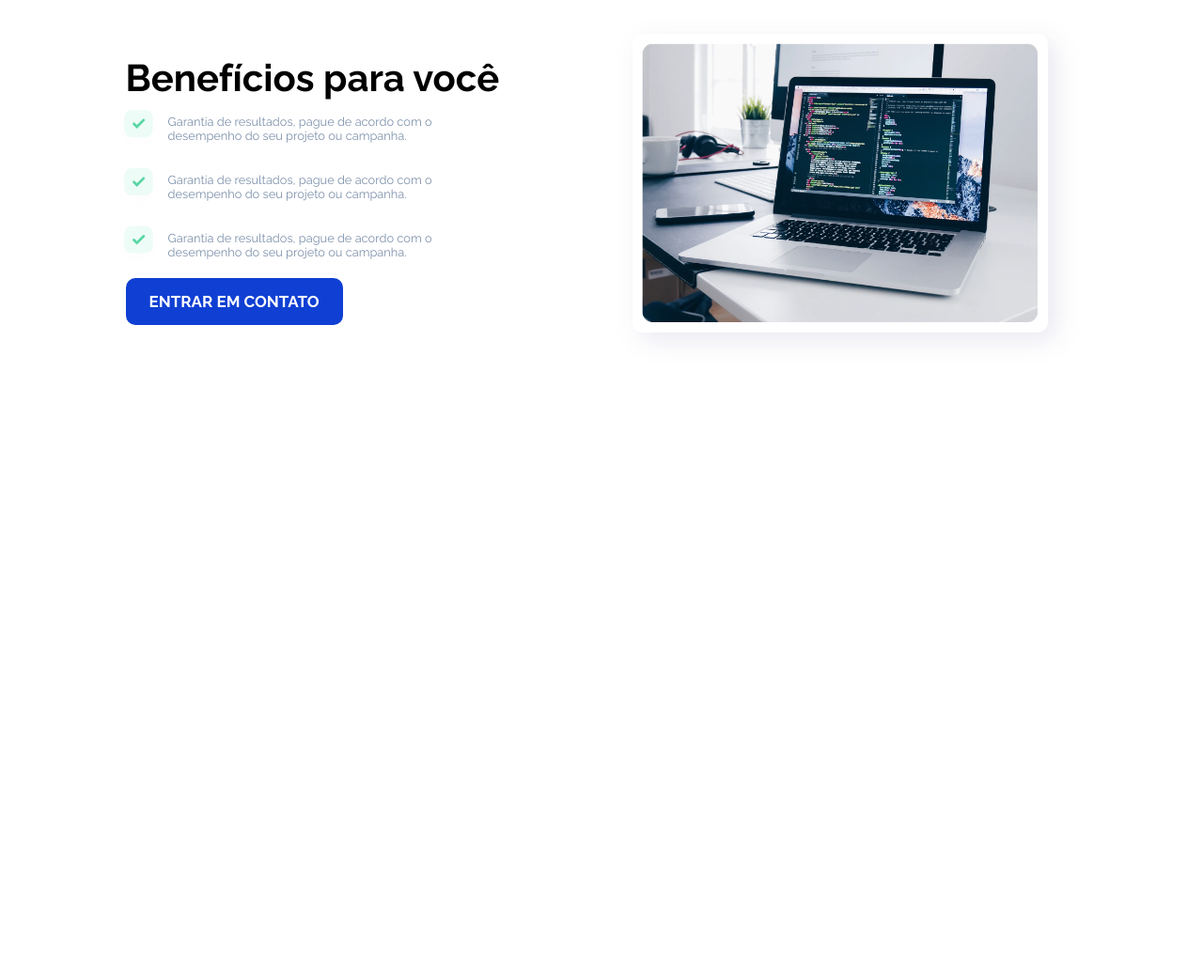
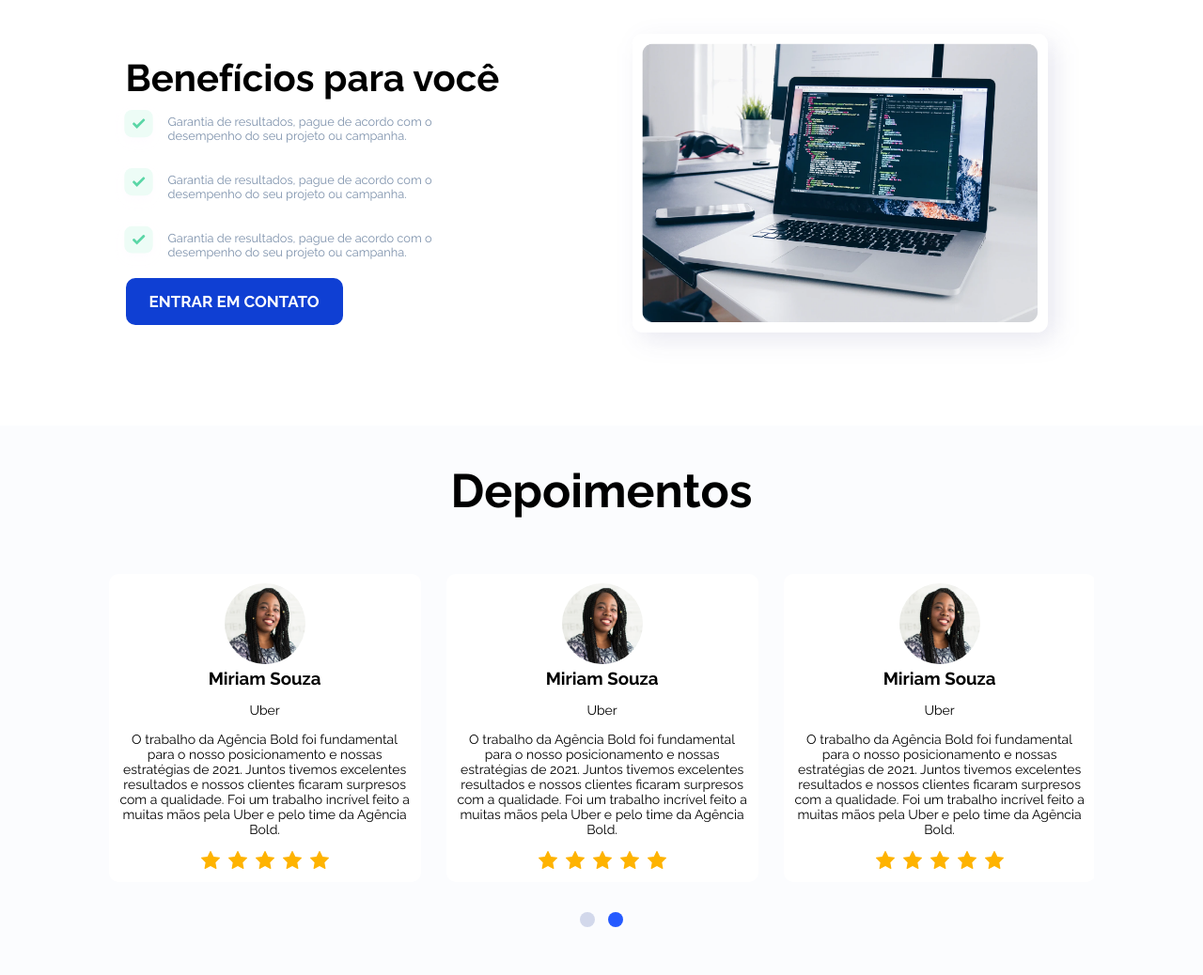
Before and after one commit to P1P0S/bold, a plain HTML site: page index.html in a window 1280 px wide. Shown: the part 2068-3106 px from the top of the page at 94% size. Before the commit the page ends 2521 px from the top, so only its background shows below. Drawn offline with nearby package versions, Linux system fonts and the light colour scheme.

Commit message:
:lipstick: add slider users reports
add slider using a jquery and slick plugins cdn

```diff
--- a/index.html
+++ b/index.html
@@ -109,4 +109,93 @@
         </div>
     </section>
 
+    <section class="reports">
+        <h1>Depoimentos</h1>
+        <div class="center" style="display: block;">
+            <br>
+            <div style="max-width: 1200px;" class="container-slider">
+                <div class="container-slider-single">
+                    <img src="./assets/DEPOIMENTO1.png" alt="">
+                    <h3>Miriam Souza</h3>
+                    <p>Uber</p>
+                    <p>O trabalho da Agência Bold foi fundamental para o nosso posicionamento e nossas estratégias de
+                        2021. Juntos tivemos excelentes resultados e nossos clientes ficaram surpresos com a qualidade.
+                        Foi um trabalho incrível feito a muitas mãos pela Uber e pelo time da Agência Bold.</p>
+                    <img src="./assets/rate.svg" alt="">
+                </div>
+                <div class="container-slider-single">
+                    <img src="./assets/DEPOIMENTO1.png" alt="">
+                    <h3>Miriam Souza</h3>
+                    <p>Uber</p>
+                    <p>O trabalho da Agência Bold foi fundamental para o nosso posicionamento e nossas estratégias de
+                        2021. Juntos tivemos excelentes resultados e nossos clientes ficaram surpresos com a qualidade.
+                        Foi um trabalho incrível feito a muitas mãos pela Uber e pelo time da Agência Bold.</p>
+                    <img src="./assets/rate.svg" alt="">
+                </div>
+                <div class="container-slider-single">
+                    <img src="./assets/DEPOIMENTO1.png" alt="">
+                    <h3>Miriam Souza</h3>
+                    <p>Uber</p>
+                    <p>O trabalho da Agência Bold foi fundamental para o nosso posicionamento e nossas estratégias de
+                        2021. Juntos tivemos excelentes resultados e nossos clientes ficaram surpresos com a qualidade.
+                        Foi um trabalho incrível feito a muitas mãos pela Uber e pelo time da Agência Bold.</p>
+                    <img src="./assets/rate.svg" alt="">
+                </div>
+                <div class="container-slider-single">
+                    <img src="./assets/DEPOIMENTO1.png" alt="">
+                    <h3>Miriam Souza</h3>
+                    <p>Uber</p>
+                    <p>O trabalho da Agência Bold foi fundamental para o nosso posicionamento e nossas estratégias de
+                        2021. Juntos tivemos excelentes resultados e nossos clientes ficaram surpresos com a qualidade.
+                        Foi um trabalho incrível feito a muitas mãos pela Uber e pelo time da Agência Bold.</p>
+                    <img src="./assets/rate.svg" alt="">
+                </div>
+                <div class="container-slider-single">
+                    <img src="./assets/DEPOIMENTO1.png" alt="">
+                    <h3>Miriam Souza</h3>
+                    <p>Uber</p>
+                    <p>O trabalho da Agência Bold foi fundamental para o nosso posicionamento e nossas estratégias de
+                        2021. Juntos tivemos excelentes resultados e nossos clientes ficaram surpresos com a qualidade.
+                        Foi um trabalho incrível feito a muitas mãos pela Uber e pelo time da Agência Bold.</p>
+                    <img src="./assets/rate.svg" alt="">
+                </div>
+                <div class="container-slider-single">
+                    <img src="./assets/DEPOIMENTO1.png" alt="">
+                    <h3>Miriam Souza</h3>
+                    <p>Uber</p>
+                    <p>O trabalho da Agência Bold foi fundamental para o nosso posicionamento e nossas estratégias de
+                        2021. Juntos tivemos excelentes resultados e nossos clientes ficaram surpresos com a qualidade.
+                        Foi um trabalho incrível feito a muitas mãos pela Uber e pelo time da Agência Bold.</p>
+                    <img src="./assets/rate.svg" alt="">
+                </div>
+            </div>
+        </div>
+    </section>
+    <script src="https://ajax.googleapis.com/ajax/libs/jquery/3.5.1/jquery.min.js"></script>
+    <script src="https://cdnjs.cloudflare.com/ajax/libs/slick-carousel/1.8.1/slick.min.js"></script>
+    <script>
+
+        $('.container-slider').slick({
+            dots: true,
+            arrows: false,
+            infinite: true,
+            speed: 1000,
+            slidesToShow: 3,
+            slidesToScroll: 3,
+            autoplay: true,
+            autoplaySpeed: 3000,
+            pauseOnHover: false,
+            responsive: [
+                {
+                    breakpoint: 768,
+                    settings: {
+                        slidesToShow: 1,
+                        slidesToScroll: 1
+                    }
+                }
+            ]
+        });
+    </script>
+    <script src="./script.js"></script>
+
 </html>
--- a/style.css
+++ b/style.css
@@ -212,6 +212,79 @@ section.cta a {
 	color: rgb(238, 234, 234);
 }
 
+section.reports {
+	background-color: #fbfcfe;
+	padding: 40px 0;
+}
+
+section.reports h1 {
+	text-align: center;
+	font-size: 50px;
+}
+
+.container-slider {
+	overflow: hidden;
+	padding: 40px 0;
+}
+
+.container-slider-single {
+	float: left;
+	background-color: #fff;
+	text-align: center;
+	padding: 10px;
+	border-radius: 10px;
+}
+
+.container-slider-single p {
+	margin: 15px 0;
+	font-size: 14px;
+}
+
+.slick-slide {
+	margin-left: 27px;
+}
+
+.slick-list {
+	margin-left: -27px;
+}
+
+.slick-dotted ul {
+	display: block;
+	list-style-type: none;
+	text-align: center;
+	position: relative;
+	top: 30px;
+}
+
+.slick-dotted li {
+	display: inline-block;
+	margin: 0 7px;
+}
+
+.slick-dotted button:focus {
+	outline: 0;
+}
+
+.slick-dotted li button {
+	width: 16px;
+	height: 16px;
+	border-radius: 8px;
+	border-width: 0;
+	background: #d2d8eb;
+	color: #d2d8eb;
+	opacity: 1;
+	cursor: pointer;
+}
+
+li.slick-active button {
+	background: #255aff;
+	color: #255aff;
+}
+
+.slick-slide:focus {
+	outline: none;
+}
+
 @media screen and (max-width: 768px) {
 	.differential {
 		flex-wrap: wrap;
@@ -240,6 +313,7 @@ section.cta a {
 	.benefits-list p,
 	.benefits img {
 		width: 100%;
+		font-size: 100%;
 	}
 	.benefits .center {
 		flex-direction: column-reverse;
```
Also changed, not shown: assets/DEPOIMENTO1.png (added), assets/rate.svg (added).
